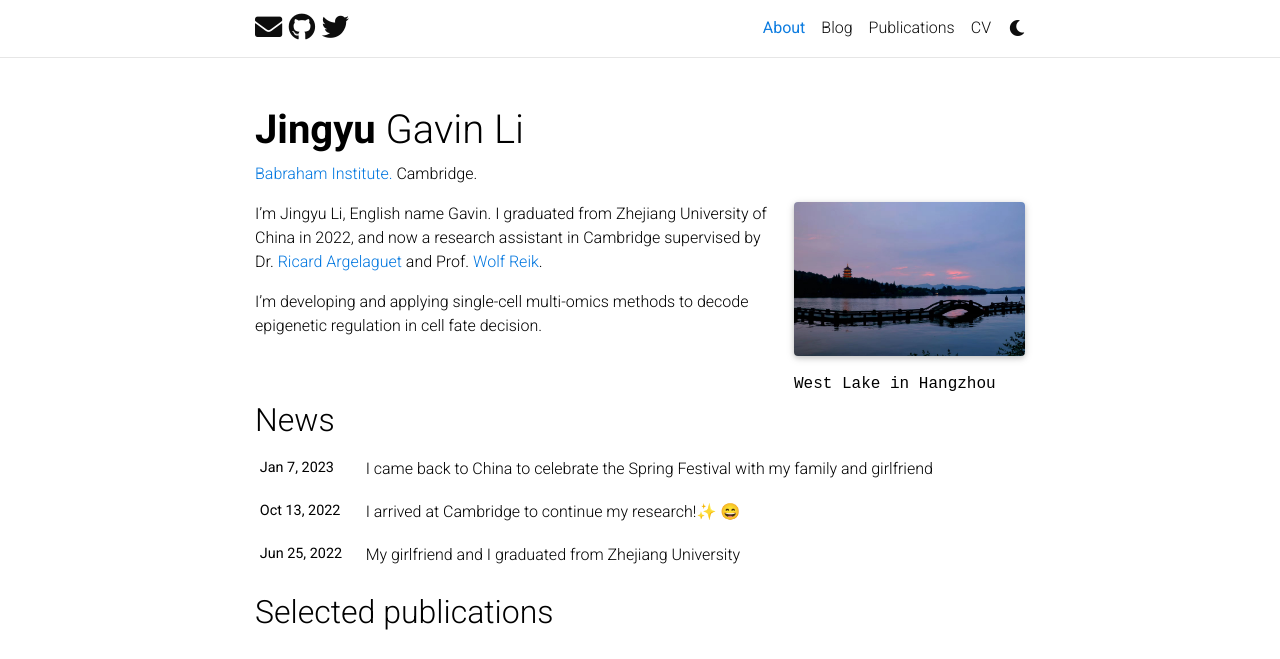
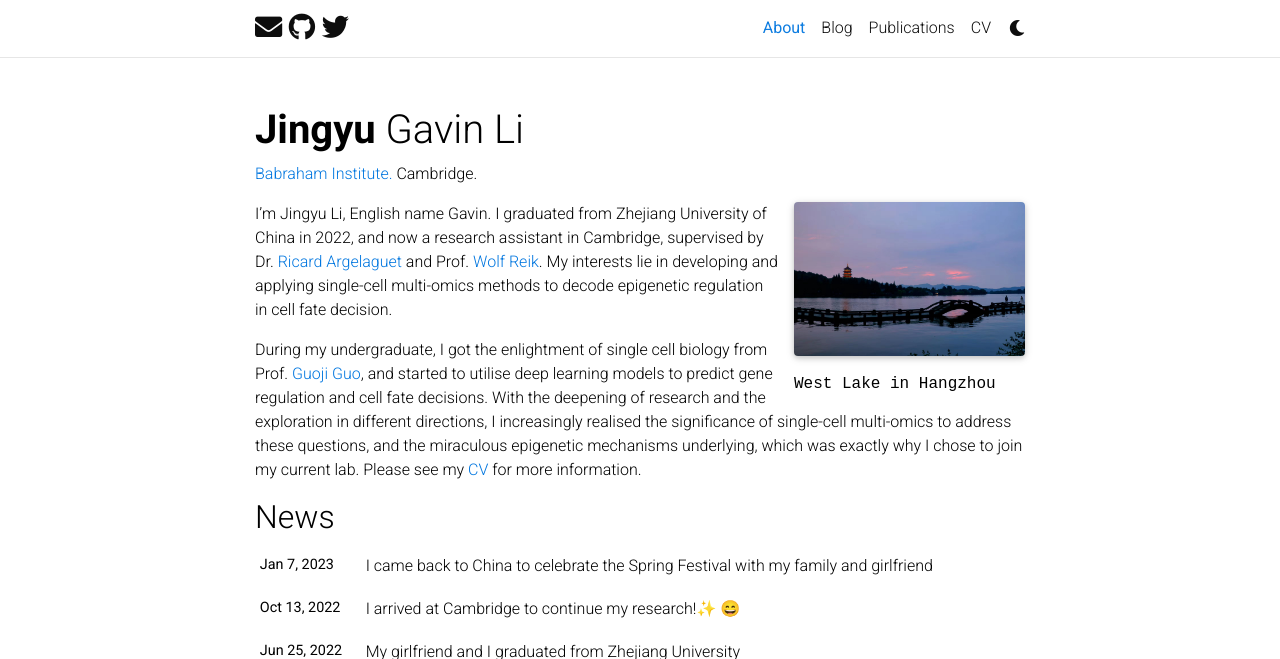
Before and after one commit to Gavin-Lijy/Gavin-Lijy.github.io, a Jekyll site: the page built from _pages/about.md, in a window 1280 px wide and 930 px high, cut to the strip 0-659 px from the top of the window. Built offline with Jekyll 4.4.1, drawn with Linux system fonts in a browser that asks for light colours; full-size pictures stand in for the smaller copies a plugin makes; emoji names are drawn with the system emoji font; comment, search, counter and statistics services are not loaded; a style sheet for code colours, icons or effects is not loaded.

Commit message:
Update about.md

```diff
--- a/_pages/about.md
+++ b/_pages/about.md
@@ -16,8 +16,6 @@ selected_papers: true # includes a list of papers marked as "selected={true}"
 social: false  # includes social icons at the bottom of the page
 ---
 
-I'm Jingyu Li, English name Gavin. I graduated from Zhejiang University of China in 2022, and now a research assistant in Cambridge supervised by Dr. [Ricard Argelaguet](https://rargelaguet.github.io/) and Prof. [Wolf Reik](https://www.babraham.ac.uk/our-research/epigenetics/wolf-reik).
+I'm Jingyu Li, English name Gavin. I graduated from Zhejiang University of China in 2022, and now a research assistant in Cambridge, supervised by Dr. [Ricard Argelaguet](https://rargelaguet.github.io/) and Prof. [Wolf Reik](https://www.babraham.ac.uk/our-research/epigenetics/wolf-reik).  My interests lie in developing and applying single-cell multi-omics methods to decode epigenetic regulation in cell fate decision.
 
-
-
-I'm developing and applying single-cell multi-omics methods to decode epigenetic regulation in cell fate decision.
+During my undergraduate, I got the enlightment of single cell biology from Prof. [Guoji Guo](https://scholar.google.com/citations?user=TJmA1AMAAAAJ&hl=en), and started to utilise deep learning models to predict gene regulation and cell fate decisions. With the deepening of research and the exploration in different directions, I increasingly realised the significance of single-cell multi-omics to address these questions, and the miraculous epigenetic mechanisms underlying, which was exactly why I chose to join my current lab. Please see my [CV](https://gavin-lijy.github.io/assets/pdf/CV_gavin.pdf) for more information.
```
